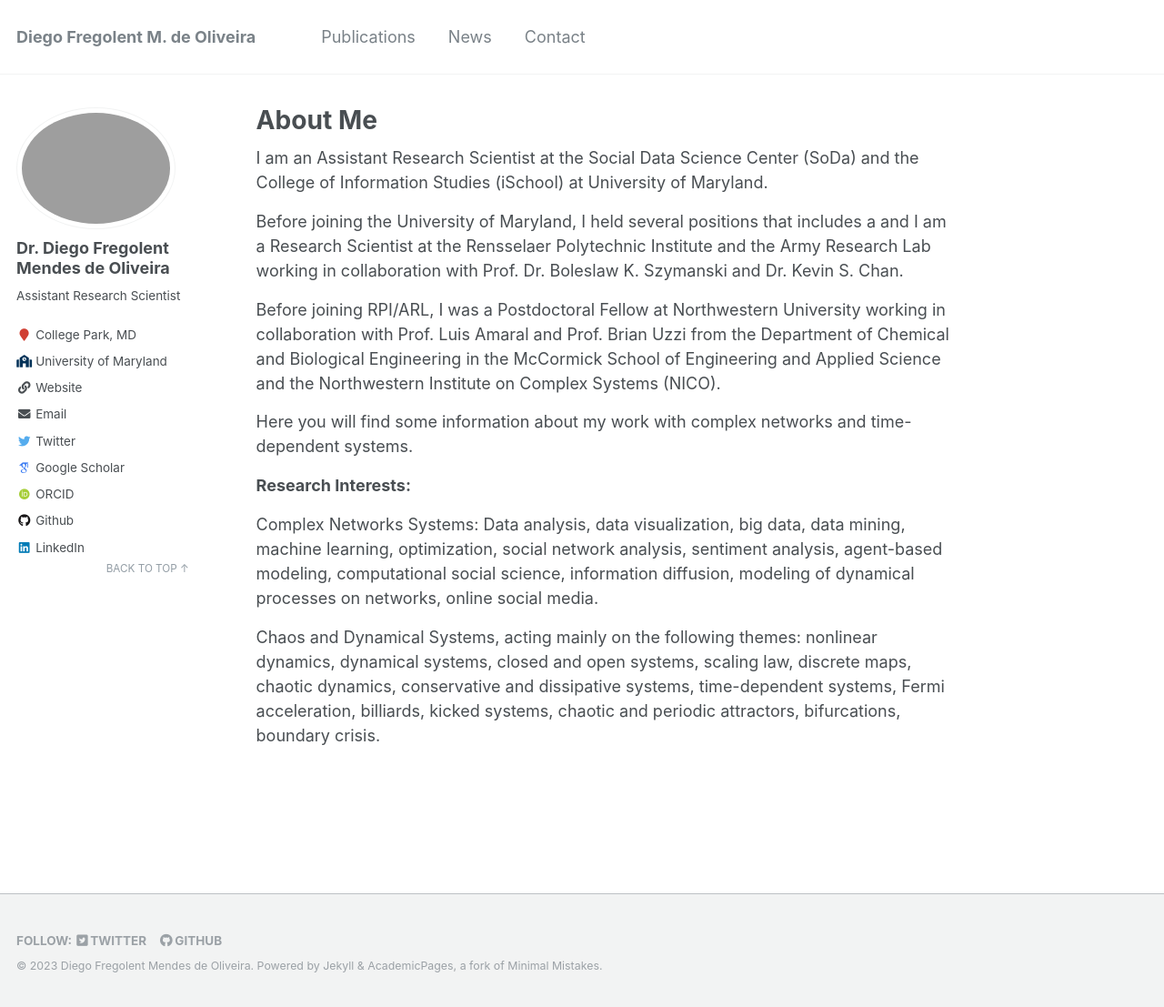
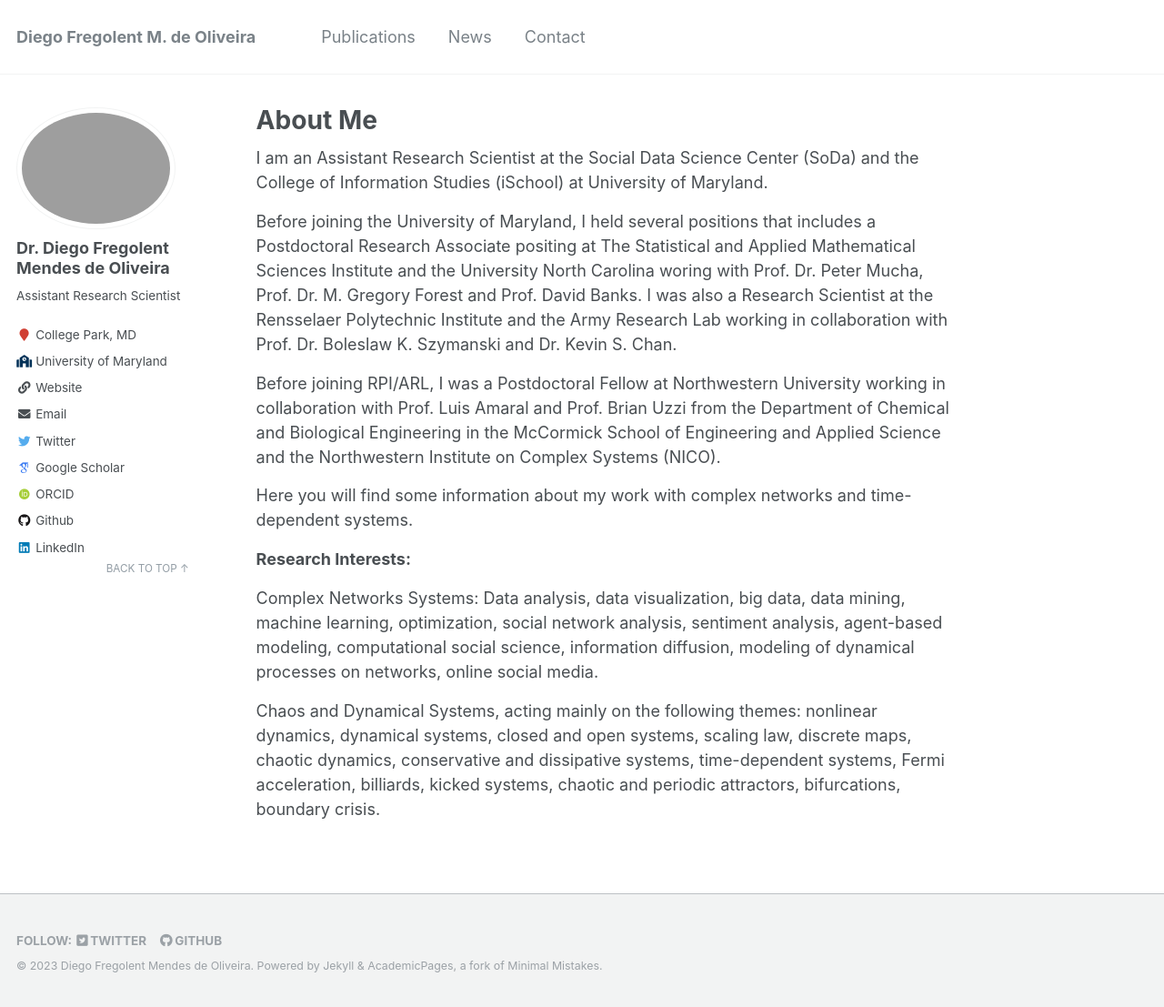
Before and after one commit to fregolente/fregolente.github.io, a Jekyll site: the page built from _pages/about.md, in a window 1280 px wide and 1107 px high. Shown: the whole window at 91% size. Built offline with Jekyll 4.4.1, drawn with Linux system fonts in a browser that asks for light colours; some web fonts are replaced.

Commit message:
Update about.md

```diff
--- a/_pages/about.md
+++ b/_pages/about.md
@@ -13,7 +13,8 @@ blogger-color: "#F37100"
 ---
 I am an Assistant Research Scientist at the Social Data Science Center (SoDa) and the College of Information Studies (iSchool) at University of Maryland.
 
- Before joining the University of Maryland, I held several positions that includes a and I am a Research Scientist at the Rensselaer Polytechnic Institute and the Army Research Lab working in collaboration with Prof. Dr. Boleslaw K. Szymanski and Dr. Kevin S. Chan.
+ Before joining the University of Maryland, I held several positions that includes a
+ Postdoctoral Research Associate positing at The Statistical and Applied Mathematical Sciences Institute and the University North Carolina woring with Prof. Dr. Peter Mucha, Prof. Dr. M. Gregory Forest and Prof. David Banks. I was also a Research Scientist at the Rensselaer Polytechnic Institute and the Army Research Lab working in collaboration with Prof. Dr. Boleslaw K. Szymanski and Dr. Kevin S. Chan.
 
 Before joining RPI/ARL, I was a Postdoctoral Fellow at Northwestern University working in collaboration with Prof. Luis Amaral and Prof. Brian Uzzi from the Department of Chemical and Biological Engineering in the McCormick School of Engineering and Applied Science and the Northwestern Institute on Complex Systems (NICO).
 
```
